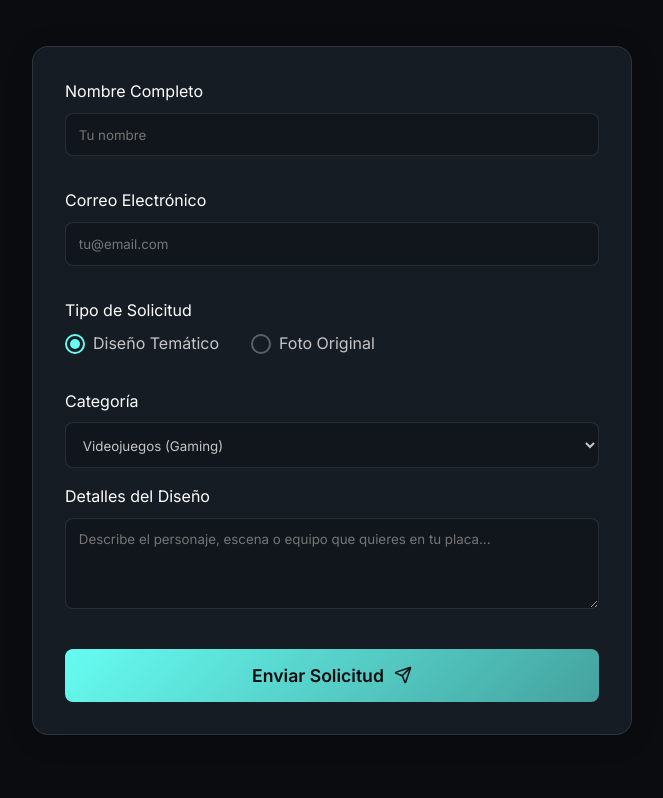
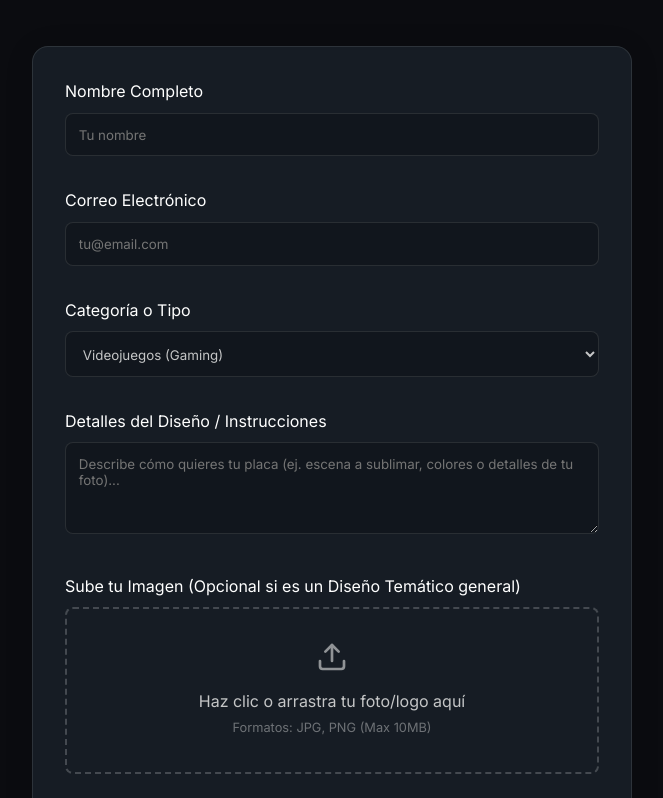
Before and after one commit to LucianoSonoda/sagason, a React (Vite) app: page / in a window 1280 px wide. Shown: the part 7145-7943 px from the top of the page, without its empty margins (308-971 px from the left). Built offline with nearby package versions, Linux system fonts and the light colour scheme.

Commit message:
Update form removing request type logic and adding photo category

```diff
--- a/src/components/CustomForm.jsx
+++ b/src/components/CustomForm.jsx
@@ -3,7 +3,6 @@ import { Upload, Send } from 'lucide-react';
 import '../styles/CustomForm.css';
 
 export function CustomForm() {
-    const [requestType, setRequestType] = useState('custom'); // 'original' or 'custom'
     const [category, setCategory] = useState('Juegos');
 
     return (
@@ -41,39 +40,9 @@ export function CustomForm() {
                         <input type="email" id="email" name="email" className="form-input" required placeholder="tu@email.com" />
                     </div>
 
-                    {/* Request Type Selection */}
+                    {/* Selection and Inputs */}
                     <div className="form-group">
-                        <label className="form-label">Tipo de Solicitud</label>
-                        <div className="radio-group">
-                            <label className="radio-label">
-                                <input
-                                    type="radio"
-                                    name="request_type"
-                                    value="Diseño Temático"
-                                    className="radio-input"
-                                    checked={requestType === 'custom'}
-                                    onChange={() => setRequestType('custom')}
-                                />
-                                Diseño Temático
-                            </label>
-                            <label className="radio-label">
-                                <input
-                                    type="radio"
-                                    name="request_type"
-                                    value="Foto Original"
-                                    className="radio-input"
-                                    checked={requestType === 'original'}
-                                    onChange={() => setRequestType('original')}
-                                />
-                                Foto Original
-                            </label>
-                        </div>
-                    </div>
-
-                    {/* Conditional Fields */}
-                    {requestType === 'custom' ? (
-                        <div className="form-group">
-                            <label className="form-label" htmlFor="category">Categoría</label>
+                        <label className="form-label" htmlFor="category">Categoría o Tipo</label>
                         <select
                             id="category"
                             name="category"
@@ -85,21 +54,24 @@ export function CustomForm() {
                             <option value="Películas">Películas / Series</option>
                             <option value="Deportes">Deportes</option>
                             <option value="Empresas">Empresas</option>
+                            <option value="Foto Original">Foto Original</option>
                             <option value="Otro">Otro</option>
                         </select>
+                    </div>
 
-                            <label className="form-label" htmlFor="desc" style={{ marginTop: '1rem' }}>Detalles del Diseño</label>
+                    <div className="form-group">
+                        <label className="form-label" htmlFor="desc">Detalles del Diseño / Instrucciones</label>
                         <textarea
                             id="desc"
                             name="message"
                             className="form-textarea"
                             rows="4"
-                                placeholder="Describe el personaje, escena o equipo que quieres en tu placa..."
+                            placeholder="Describe cómo quieres tu placa (ej. escena a sublimar, colores o detalles de tu foto)..."
                         ></textarea>
                     </div>
-                    ) : (
+
                     <div className="form-group">
-                            <label className="form-label">Sube tu Imagen</label>
+                        <label className="form-label">Sube tu Imagen (Opcional si es un Diseño Temático general)</label>
                         <div className="file-upload" style={{ position: 'relative' }}>
                             <input
                                 type="file"
@@ -116,11 +88,10 @@ export function CustomForm() {
                                 }}
                             />
                             <Upload size={32} style={{ marginBottom: '0.5rem', opacity: 0.7 }} />
-                                <p>Haz clic o arrastra tu foto aquí</p>
+                            <p>Haz clic o arrastra tu foto/logo aquí</p>
                             <span style={{ fontSize: '0.8rem', opacity: 0.5 }}>Formatos: JPG, PNG (Max 10MB)</span>
                         </div>
                     </div>
-                    )}
 
                     <button type="submit" className="submit-btn" style={{ display: 'flex', justifyContent: 'center', alignItems: 'center', gap: '10px' }}>
                         Enviar Solicitud <Send size={18} />
```
Lines whose indentation alone changed are shown as unchanged.
